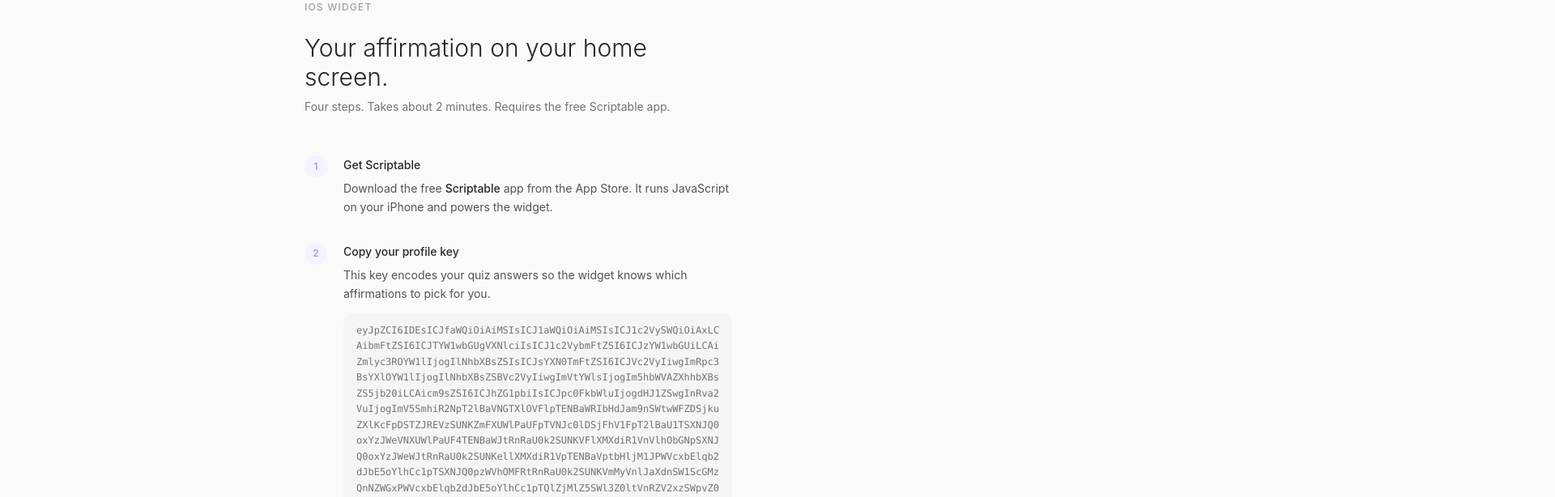
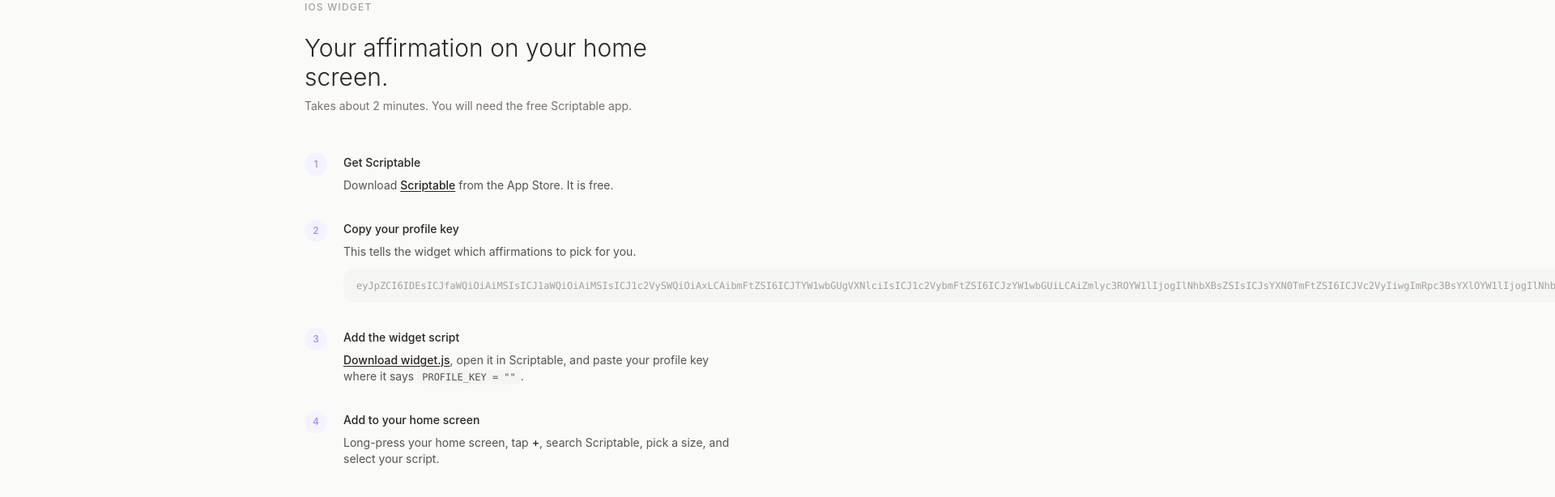
Before and after one commit to Miguel-Hernandez1/affirmations-widget, a React (Vite) app: page /widget in a window 1280 px wide. Shown: the part 120-734 px from the top of the page at 81% size, 1920 px wide, since content can reach past the window. Built offline with nearby package versions, Linux system fonts and the light colour scheme; sample sign-in values are in the browser's storage.

Commit message:
Simplify widget setup page copy and layout
Shorter step descriptions, key shrunk to a single truncated row with an
inline Copy button so it does not look overwhelming, Scriptable name is
now a direct App Store link, step 3 condensed to one sentence.

```diff
--- a/src/pages/WidgetPage.jsx
+++ b/src/pages/WidgetPage.jsx
@@ -48,36 +48,46 @@ export default function WidgetPage() {
         Your affirmation on your home screen.
       </h1>
 
-      <p className="text-sm text-stone-500 leading-relaxed mb-12">
-        Four steps. Takes about 2 minutes. Requires the free Scriptable app.
+      <p className="text-sm text-stone-500 mb-12">
+        Takes about 2 minutes. You will need the free Scriptable app.
       </p>
 
       <div className="flex flex-col gap-8">
 
         <Step number="1" title="Get Scriptable">
-          <p className="text-sm text-stone-600 leading-relaxed">
-            Download the free <span className="font-medium text-stone-800">Scriptable</span> app
-            from the App Store. It runs JavaScript on your iPhone and powers the widget.
+          <p className="text-sm text-stone-600">
+            Download{' '}
+            <a
+              href="https://apps.apple.com/us/app/scriptable/id1405459188"
+              target="_blank"
+              rel="noopener noreferrer"
+              className="font-medium text-stone-800 underline underline-offset-2 hover:text-violet-400 transition-colors duration-150"
+            >
+              Scriptable
+            </a>
+            {' '}from the App Store. It is free.
           </p>
         </Step>
 
         <Step number="2" title="Copy your profile key">
-          <p className="text-sm text-stone-600 leading-relaxed mb-3">
-            This key encodes your quiz answers so the widget knows which affirmations to pick for you.
+          <p className="text-sm text-stone-600 mb-3">
+            This tells the widget which affirmations to pick for you.
           </p>
-          <div className="bg-stone-100 rounded-xl px-4 py-3 font-mono text-xs text-stone-500 break-all mb-3 leading-relaxed">
-            {profileKey}
+          <div className="flex items-center gap-3 bg-stone-100 rounded-xl px-4 py-3">
+            <span className="font-mono text-xs text-stone-400 flex-1 truncate">
+              {profileKey}
+            </span>
+            <button
+              onClick={copyKey}
+              className="flex-shrink-0 text-xs font-medium text-violet-400 hover:text-violet-500 transition-colors duration-150"
+            >
+              {copied ? 'Copied' : 'Copy'}
+            </button>
           </div>
-          <button
-            onClick={copyKey}
-            className="text-sm font-medium text-violet-400 hover:text-violet-500 transition-colors duration-150"
-          >
-            {copied ? 'Copied' : 'Copy key'}
-          </button>
         </Step>
 
         <Step number="3" title="Add the widget script">
-          <p className="text-sm text-stone-600 leading-relaxed">
+          <p className="text-sm text-stone-600">
             <a
               href="/widget.js"
               download
@@ -85,19 +95,17 @@ export default function WidgetPage() {
             >
               Download widget.js
             </a>
-            , open Scriptable, create a new script, and paste the contents.
-            Find the{' '}
+            , open it in Scriptable, and paste your profile key where it says{' '}
             <code className="font-mono bg-stone-100 px-1.5 py-0.5 rounded text-xs text-stone-600">
               PROFILE_KEY = ""
-            </code>{' '}
-            line and paste your key between the quotes.
+            </code>.
           </p>
         </Step>
 
         <Step number="4" title="Add to your home screen">
-          <p className="text-sm text-stone-600 leading-relaxed">
+          <p className="text-sm text-stone-600">
             Long-press your home screen, tap <span className="font-medium text-stone-800">+</span>,
-            search for Scriptable, choose Small or Medium, then select your affirmation script.
+            search Scriptable, pick a size, and select your script.
           </p>
         </Step>
 
```
